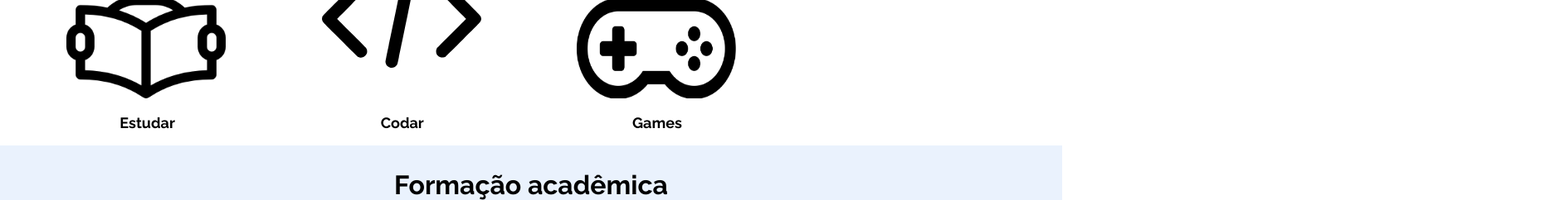
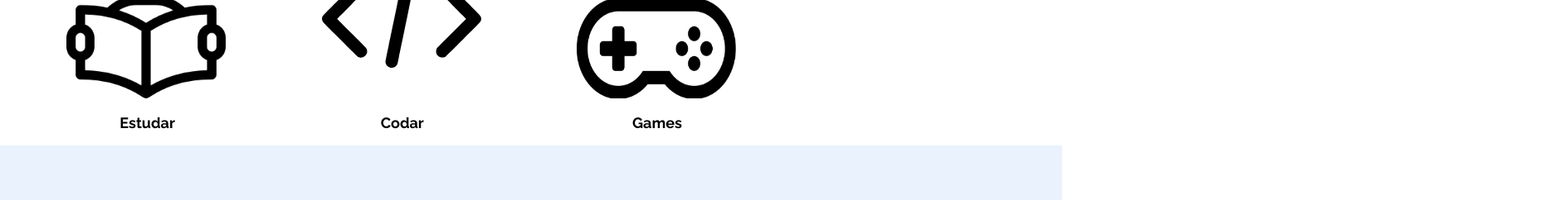
Before and after one commit to juliano1497/Portfolio, a plain HTML site: page Index.html in a window 1280 px wide. Shown: the part 1410-1652 px from the top of the page at 83% size, 1886 px wide, since content can reach past the window. Drawn offline with Linux system fonts and the light colour scheme.

Commit message:
corrigindo o erro

```diff
--- a/Index.html
+++ b/Index.html
@@ -9,7 +9,7 @@
     <link href="css/reset.css" rel="stylesheet">
     <link href="css/cabecalho.css" rel="stylesheet">
     <link href="css/main-sobre-skill-hobbies.css" rel="stylesheet">
-    <link href="css/main-sobre-skill-hobbies.css" rel="stylesheet">
+    <link href="css/main-formacao-experiencia.css" rel="stylesheet">
     <link href="css/rodape.css" rel="stylesheet">
     <title>Portfólio</title>
 </head>
```
